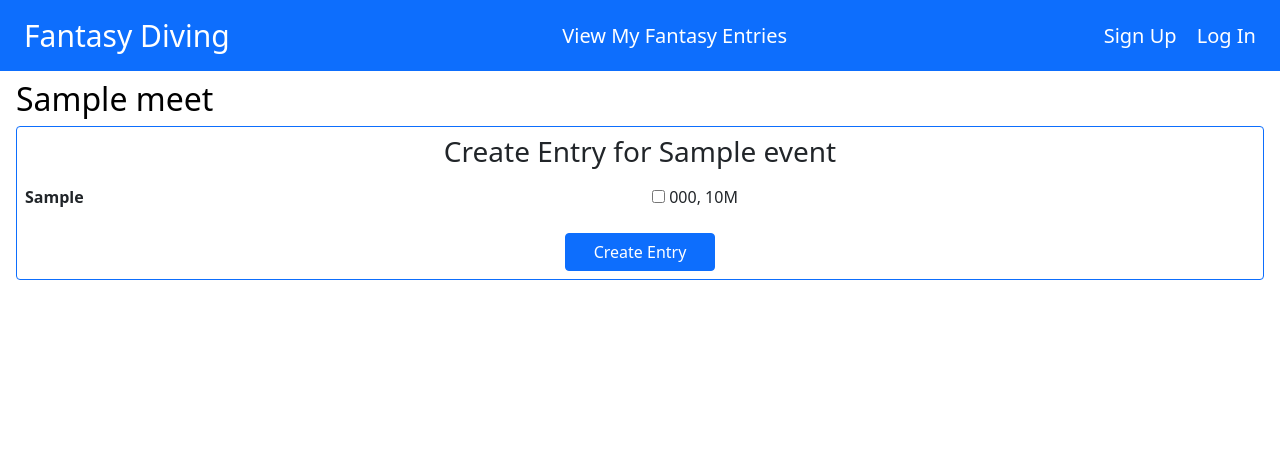
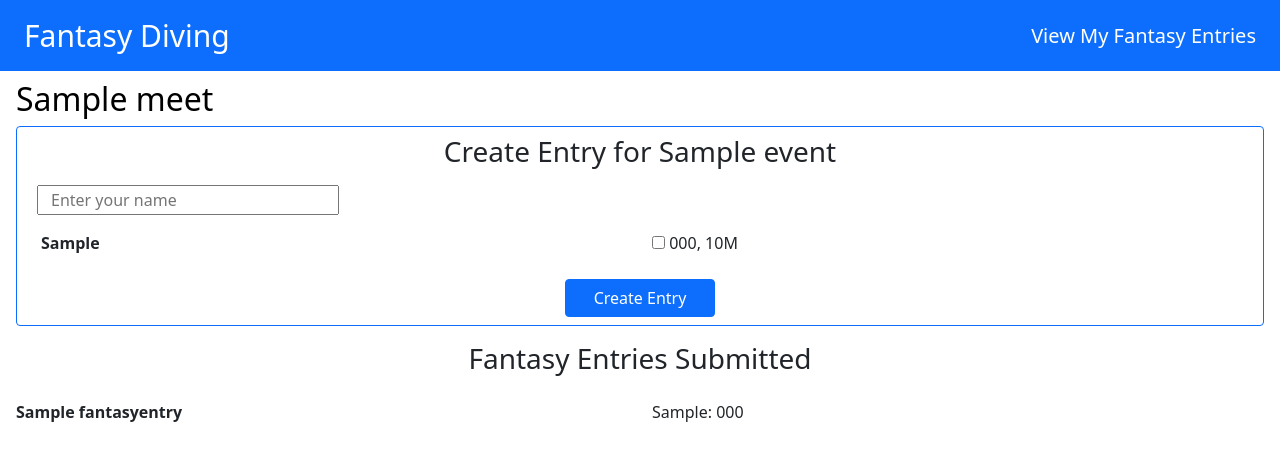
Before and after one commit to lukefoster11/fantasy-diving, a Django app: template core/templates/core/entries.html in a window 1280 px wide. Shown: the top 461 px of the page. Run offline with Django 4.2, Linux system fonts and the light colour scheme; the template is opened without the code that fills it: values that come from a table or form of the project are taken from there, others are empty; tables that the repository leaves empty hold one stand-in row (values such as "Sample post").

Commit message:
Added name field to fantasy entries Also added fantasy entry restrictions

```diff
--- a/core/models.py
+++ b/core/models.py
@@ -51,11 +51,10 @@ class DiveInstance(models.Model):
         return self.entry.event.meet.title + ": " + self.entry.event.title + ": " + self.entry.diver + ": " + self.dive.number
 
 class FantasyEntry(models.Model):
-    # TODO: add user
-    user = User()
+    name = models.CharField(max_length=50)
     event = models.ForeignKey(Event, on_delete=models.CASCADE)
     dives = models.ManyToManyField(DiveInstance)
     totalScore = models.FloatField(default=0)
 
     def __str__(self):
-        return "Fantasy Entry: " + self.event.meet.title + ": " + self.event.title
+        return self.name + "'s Fantasy Entry: " + self.event.meet.title + ": " + self.event.title
--- a/core/templates/core/base.html
+++ b/core/templates/core/base.html
@@ -18,10 +18,6 @@
         <div class="ms-auto px-2">
             <a class="navbar-brand ms-auto" href="#">View My Fantasy Entries</a>
         </div>
-        <div class="ms-auto px-2">
-            <a class="navbar-brand ms-auto" href="{% url 'core:register' %}">Sign Up</a>
-            <a class="navbar-brand ms-auto" href="#">Log In</a>
-        </div>
     </nav>
 
     <div id="content">
--- a/core/templates/core/entries.html
+++ b/core/templates/core/entries.html
@@ -11,8 +11,11 @@
                 {% csrf_token %}
                 <fieldset>
                     {% if error_message %}<p><strong>{{ error_message }}</strong></p>{% endif %}
+                    <div class="row px-4 pb-3">
+                        <input type="text" name="username" id="username" placeholder="Enter your name" style="width: 25%;">
+                    </div>
                     {% for entry in event.entry_set.all %}
-                        <div class="row">
+                        <div class="row px-3">
                             <div class="col">
                                 <strong>{{ entry.diver }}</strong>
                             </div>
@@ -31,6 +34,22 @@
                 </div>
             </form>
         </div>
+
+        {% if event.fantasyentry_set.all|length > 0 %}
+            <h3 class="py-3"style="text-align: center;">Fantasy Entries Submitted</h3>
+            {% for fantasyEntry in event.fantasyentry_set.all %}
+                <div class="row">
+                    <div class="col">
+                        <strong>{{ fantasyEntry.name }}</strong>
+                    </div>
+                    {% for dive in fantasyEntry.dives.all %}
+                    <div class="col">
+                        {{ dive.entry.diver }}: {{dive.dive.number }}
+                    </div>
+                    {% endfor %}
+                </div>
+            {% endfor %}
+        {% endif %}
     {% endif %}
     {% if event.entry_set.all|length == 0 %}
         <h4 style="text-align: center;">No entries yet... check back later</h4>
--- a/core/templates/core/results.html
+++ b/core/templates/core/results.html
@@ -33,9 +33,7 @@
     <ul>
         {% for fantasyEntry in event.fantasyentry_set.all %}
             <li>
-                {% for dive in fantasyEntry.dives.all %}
-                    {{ dive.entry.diver }}: {{ dive.dive.number }}: {{ dive.score|floatformat:2 }}
-                {% endfor %}
+                {{ fantasyEntry.name }} --
                 <strong>Total: {{ fantasyEntry.totalScore|floatformat:2 }}</strong>
             </li>
         {% endfor %}
--- a/core/urls.py
+++ b/core/urls.py
@@ -8,6 +8,4 @@ urlpatterns = [
     path('meet=<int:meet_id>/', views.events, name='events'),
     path('event=<int:event_id>/', views.entries, name='entries'),
     path('event=<int:event_id>/createEntry/', views.createEntry, name='createEntry'),
-    path('register', views.register, name='register'),
-    path('registerUser', views.registerUser, name='registerUser'),
 ]
```
Also changed, not shown: core/templates/core/register.html (deleted, +0 -22 lines), core/views.py (+13 -12 lines), core/migrations/0031_fantasyentry_name.py (added).
